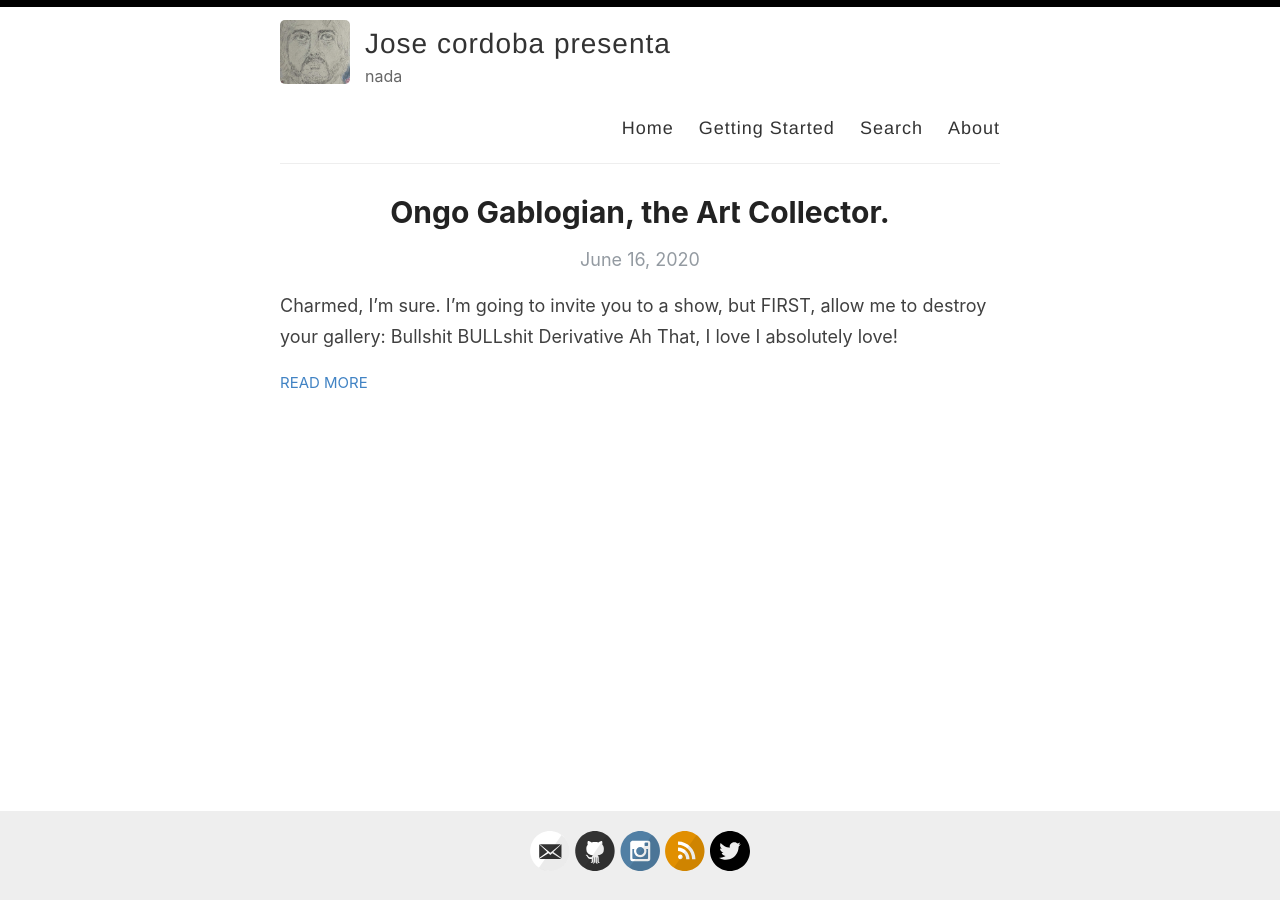
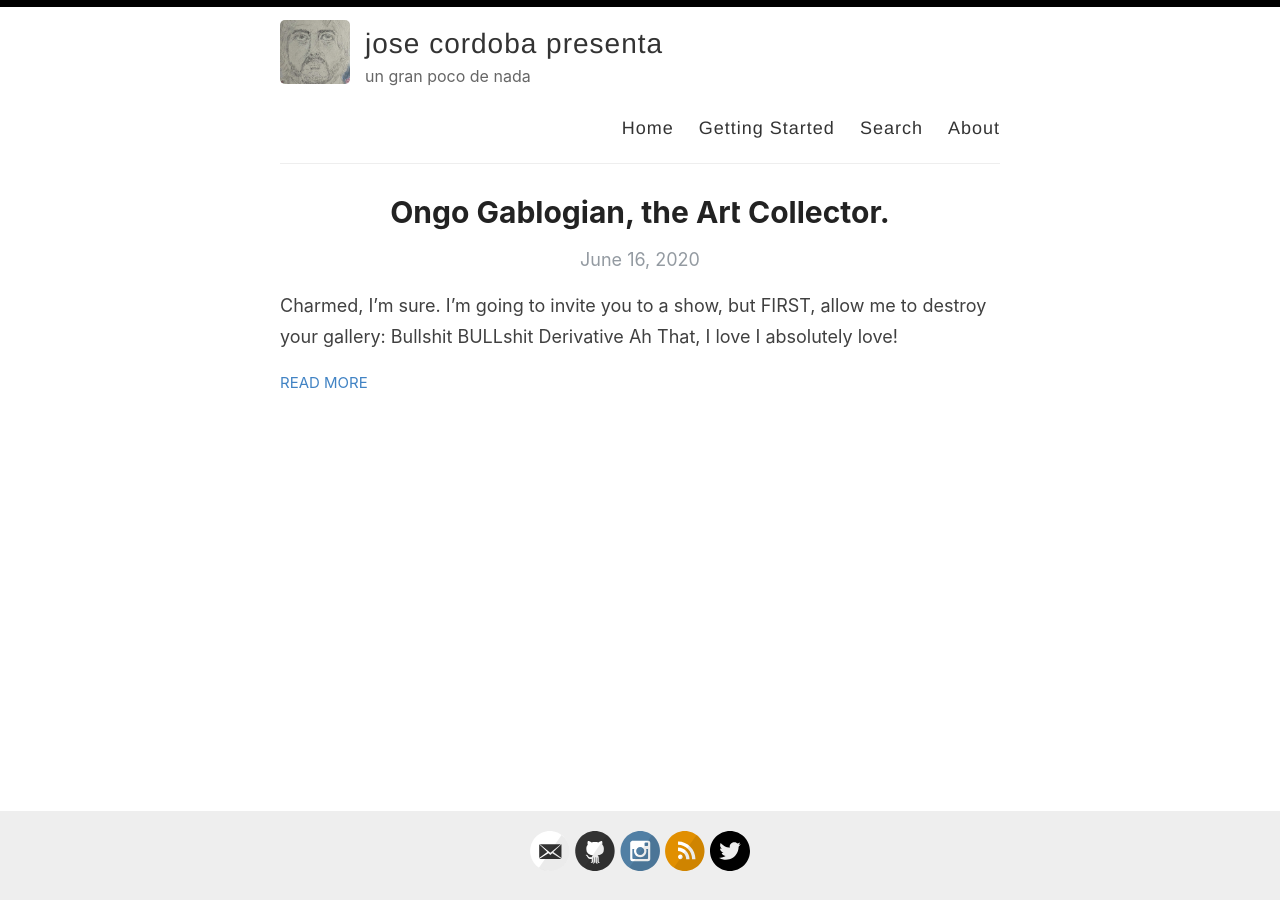
Before and after one commit to jacordobaruiz/hello, a Jekyll site: the page built from index.html, in a window 1280 px wide. Built offline with Jekyll 4.4.1, drawn with Linux system fonts in a browser that asks for light colours; the list of posts is cut into pages by our own code.

Commit message:
inicio
cambios generales

```diff
--- a/_config.yml
+++ b/_config.yml
@@ -3,13 +3,13 @@
 #
 
 # Name of your site (displayed in the header)
-name: Jose cordoba presenta
+name: jose cordoba presenta
 
 # Name of the author
-author: Jose cordoba
+author: jacr
 
 # Short bio or description (displayed in the header)
-description: nada
+description: un gran poco de nada
 
 # URL of your avatar or profile pic (you could use your GitHub profile pic)
 avatar: /images/reverie.png
@@ -21,7 +21,7 @@ avatar: /images/reverie.png
 # Includes an icon in the footer for each username you enter
 footer-links:
   dribbble:
-  email: amit.d.merchant@gmail.com
+  email: jacordobar@gmail.com
   facebook:
   flickr:
   github: amitmerchant1990/reverie
```
